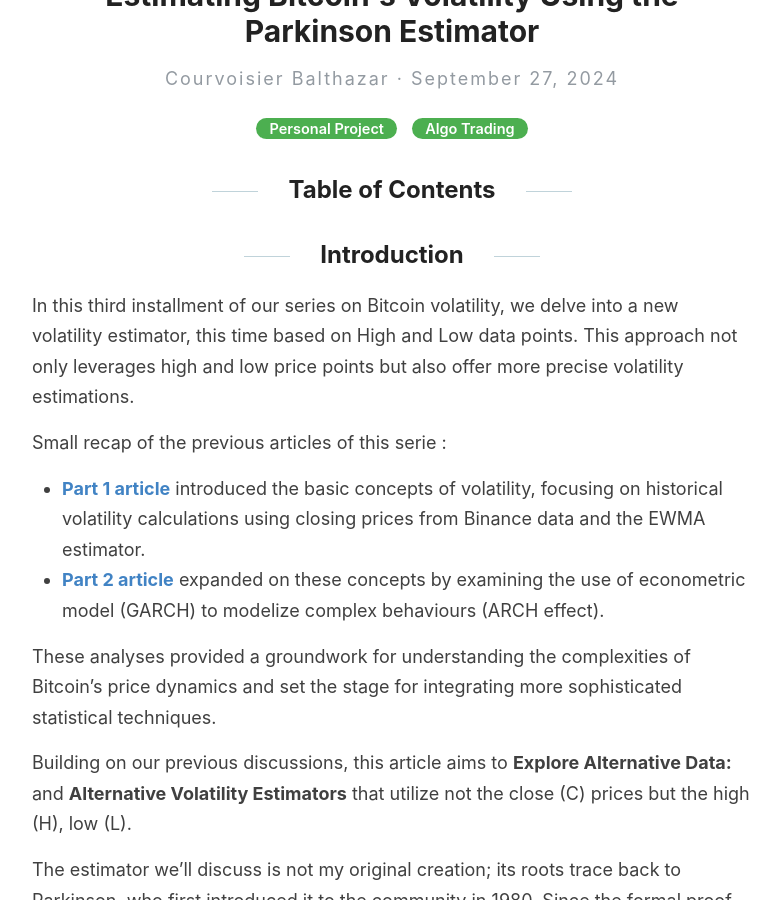
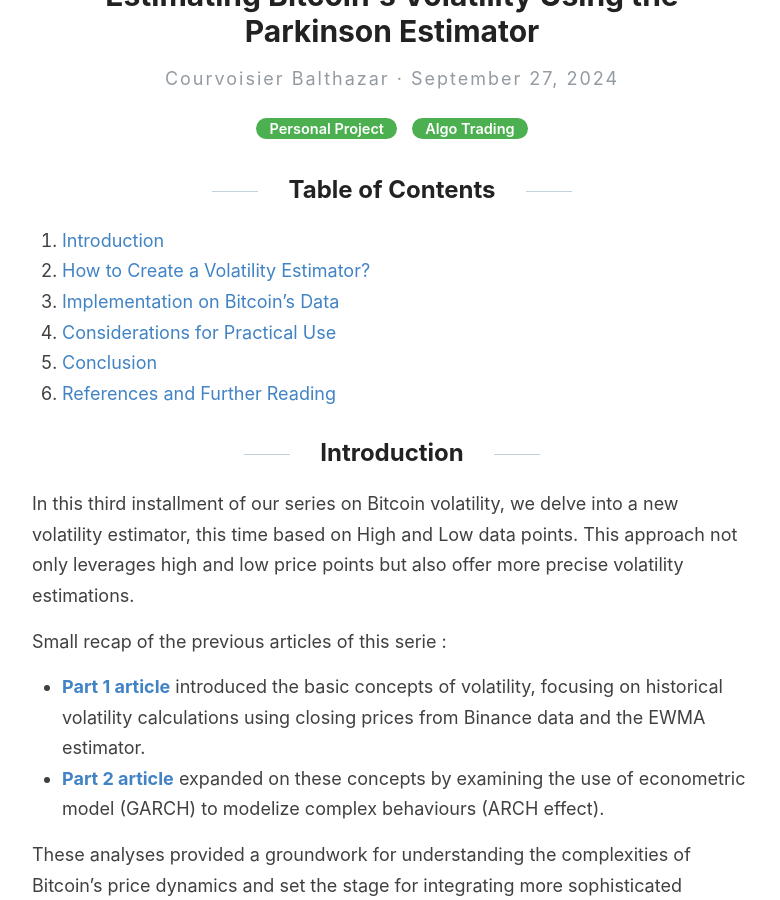
Before and after one commit to Zaltarba/blog, a Jekyll site: the page built from _posts/2024-09-27-BitcoinVolatility-3.md, in a window 1280 px wide and 900 px high, scrolled down 307 px. Shown: the whole window, without its empty margins (248-1028 px from the left). Built offline with Jekyll 4.4.1, drawn with Linux system fonts in a browser that asks for light colours; formulas are drawn with MathJax 3; comment, search, counter and statistics services are not loaded.

Commit message:
Update 2024-09-27-BitcoinVolatility-3.md

```diff
--- a/_posts/2024-09-27-BitcoinVolatility-3.md
+++ b/_posts/2024-09-27-BitcoinVolatility-3.md
@@ -8,6 +8,13 @@ hidden: False
 ---
 
 ## Table of Contents
+
+1. [Introduction](#introduction)
+2. [How to Create a Volatility Estimator?](#how-to-create-a-volatility-estimator)
+3. [Implementation on Bitcoin's Data](#implementation-on-bitcoins-data)
+4. [Considerations for Practical Use](#considerations-for-practical-use)
+5. [Conclusion](#conclusion)
+6. [References and Further Reading](#references-and-further-reading)
 
 ## Introduction
 
```
